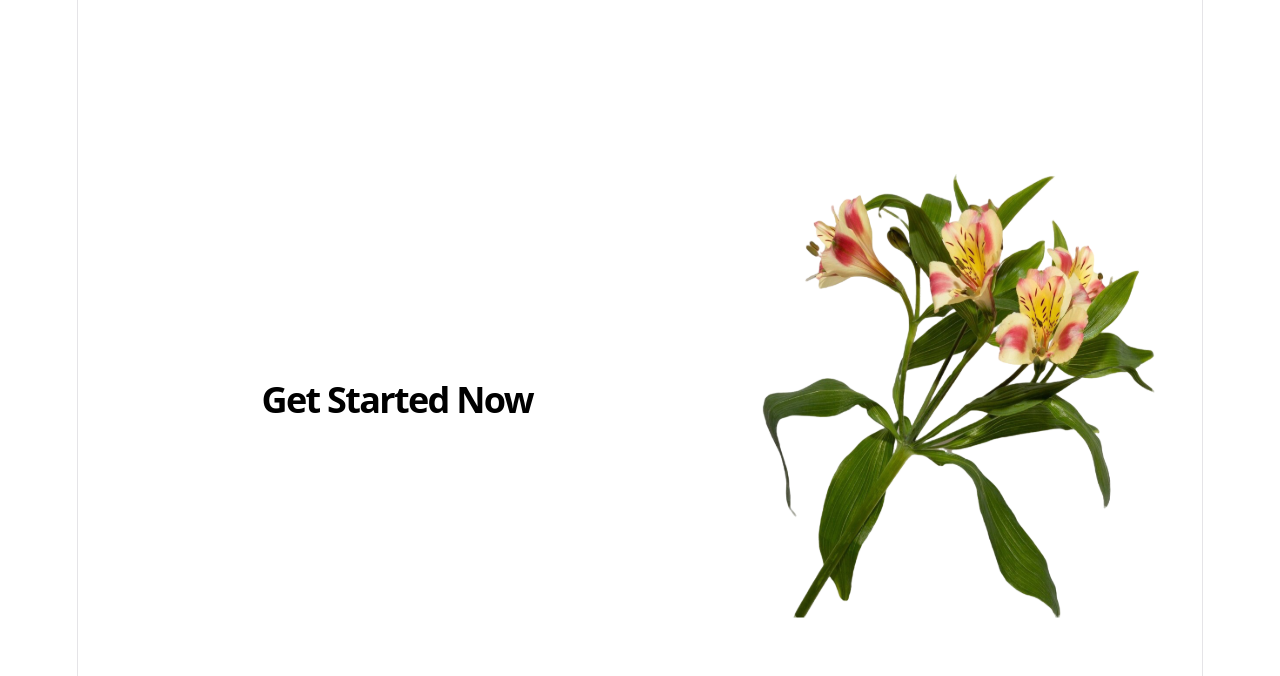
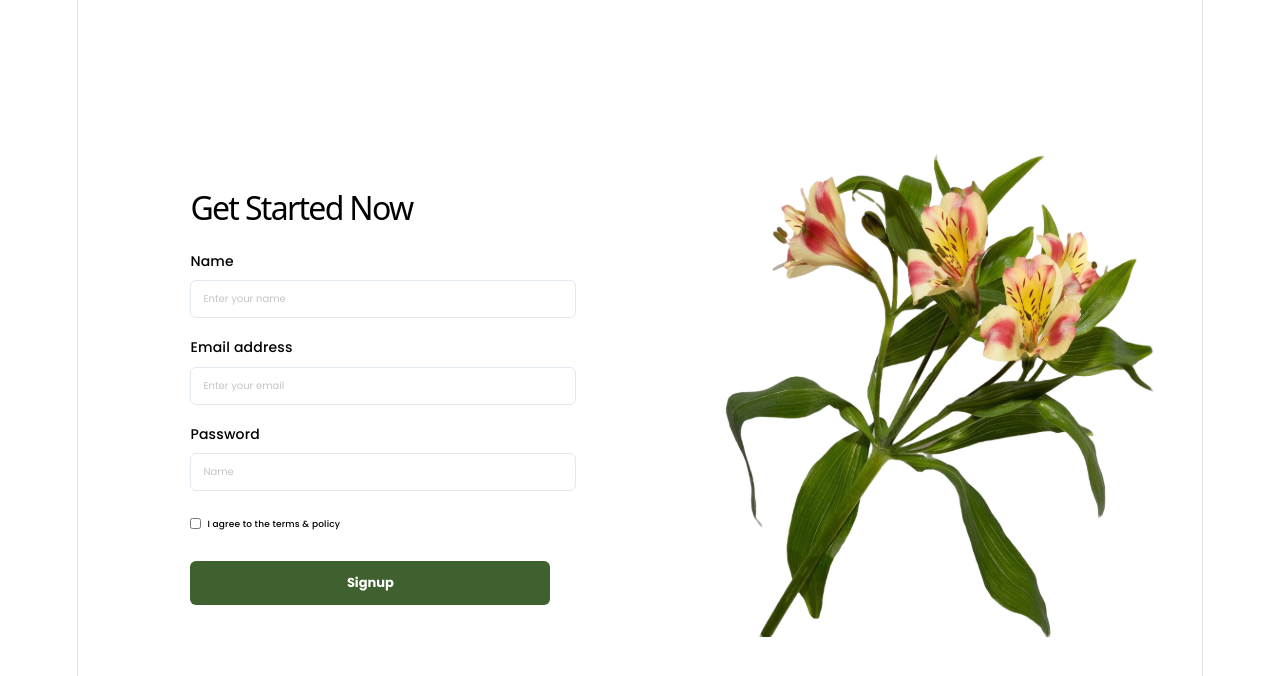
Before and after one commit to luisnarcisodh/appdev1-final-practical-exam, a React (Vite) app: page / in a window 1280 px wide. Shown: the top 676 px of the page. Built offline with nearby package versions, Linux system fonts and the light colour scheme.

Commit message:
Add Sign Up form

```diff
--- a/src/components/SignUp.jsx
+++ b/src/components/SignUp.jsx
@@ -1,6 +1,5 @@
 import React from 'react';
 import styles from './SignUp.module.css';
-// I-import yung image (i-adjust ang '../' depende kung gaano kalalim yung SignUp.jsx file mo)
 import blossomFlower from '../assets/blossom-flower.svg';
 
 export default function SignUp() {
@@ -9,11 +8,54 @@ export default function SignUp() {
       {/* Left Section */}
       <div className={styles.leftSection}>
         <h1 className={styles.title}>Get Started Now</h1>
+
+        {/* Form Starts Here */}
+        <form className={styles.form}>
+          <div className={styles.inputGroup}>
+            <label className={styles.label} htmlFor="name">Name</label>
+            <input
+              className={styles.input}
+              type="text"
+              id="name"
+              placeholder="Enter your name"
+            />
+          </div>
+
+          <div className={styles.inputGroup}>
+            <label className={styles.label} htmlFor="email">Email address</label>
+            <input
+              className={styles.input}
+              type="email"
+              id="email"
+              placeholder="Enter your email"
+            />
+          </div>
+
+          <div className={styles.inputGroup}>
+            <label className={styles.label} htmlFor="password">Password</label>
+            <input
+              className={styles.input}
+              type="password"
+              id="password"
+              placeholder="Name"
+            />
+          </div>
+
+          <div className={styles.checkboxGroup}>
+            <input type="checkbox" id="terms" className={styles.checkbox} />
+            <label htmlFor="terms" className={styles.checkboxLabel}>
+              I agree to the terms & policy
+            </label>
+          </div>
+
+          <button type="submit" className={styles.submitButton}>
+            Signup
+          </button>
+        </form>
       </div>
 
       {/* Right Section */}
       <div className={styles.rightSection}>
-        {/* Gamitin yung na-import na variable */}
         <img
           src={blossomFlower}
           alt="Botanical flowers"
--- a/src/components/SignUp.module.css
+++ b/src/components/SignUp.module.css
@@ -1,7 +1,9 @@
+@import url('https://fonts.googleapis.com/css2?family=Poppins:wght@400;500;600;700&display=swap');
+
 .container {
   display: flex;
   min-height: 100vh;
-  font-family: system-ui, -apple-system, BlinkMacSystemFont, 'Segoe UI', Roboto, sans-serif;
+  font-family: 'Poppins', sans-serif;
   background-color: #ffffff;
 }
 
@@ -9,16 +11,20 @@
   flex: 1;
   display: flex;
   flex-direction: column;
-  justify-content: center; /* Centers the content vertically */
-  padding: 2rem 10%; /* Provides spacing similar to the Figma design */
+  justify-content: center;
+  align-items: flex-start; /* Eto yung magdidikit sa kanila lahat sa kaliwang gilid */
+  padding-left: 10%; /* Inayos ang spacing para nasa gilid talaga */
+  padding-right: 2rem;
   max-width: 600px;
 }
 
+/* get starterted - poppins medium 32 */
 .title {
-  font-size: 2rem;
-  font-weight: 700;
+  font-size: 32px;
+  font-weight: 500;
   color: #000000;
   margin: 0;
+  text-align: left; /* Siguradong left-aligned */
 }
 
 .rightSection {
@@ -34,3 +40,88 @@
   max-height: 90vh;
   object-fit: contain;
 }
+
+.form {
+  margin-top: 1.5rem;
+  display: flex;
+  flex-direction: column;
+  gap: 16px;
+  width: 100%;
+  max-width: 360px;
+}
+
+.inputGroup {
+  display: flex;
+  flex-direction: column;
+  gap: 6px;
+  align-items: flex-start; /* Left aligned ang label at textbox */
+}
+
+/* name - poppins medium 14 */
+.label {
+  font-size: 14px;
+  font-weight: 500;
+  color: #000000;
+}
+
+/* enter your name - poppins medium 10 */
+.input {
+  width: 100%; /* Para sakop buong width ng form */
+  padding: 10px 12px;
+  border: 1px solid #E2E8F0;
+  border-radius: 6px;
+  font-size: 10px;
+  font-weight: 500;
+  font-family: inherit;
+  background-color: #ffffff; /* White background */
+  outline: none;
+}
+
+/* Eto yung light gray na text ng placeholder sa loob */
+.input::placeholder {
+  color: #C4C4C4;
+  font-weight: 400;
+}
+
+.checkboxGroup {
+  display: flex;
+  align-items: center;
+  gap: 6px;
+  margin-top: 4px;
+}
+
+.checkbox {
+  width: 11px;
+  height: 11px;
+  margin: 0;
+  cursor: pointer;
+  accent-color: #3b5c2a;
+}
+
+/* I agree to the terms & policy - poppins medium 9 */
+.checkboxLabel {
+  font-size: 9px;
+  font-weight: 500;
+  color: #000000;
+  cursor: pointer;
+}
+
+.checkboxLabel u {
+  text-decoration-thickness: 1px;
+  text-underline-offset: 2px;
+}
+
+/* signup - poppins bold 13 */
+.submitButton {
+  width: 100%; /* Para kasing-haba siya ng textboxes */
+  background-color: #3f602f;
+  color: #ffffff;
+  padding: 12px;
+  border: none;
+  border-radius: 6px;
+  font-size: 13px;
+  font-weight: 700;
+  font-family: inherit;
+  cursor: pointer;
+  margin-top: 8px;
+}
```
Also changed, not shown: huevos-signup-form.png (added).
